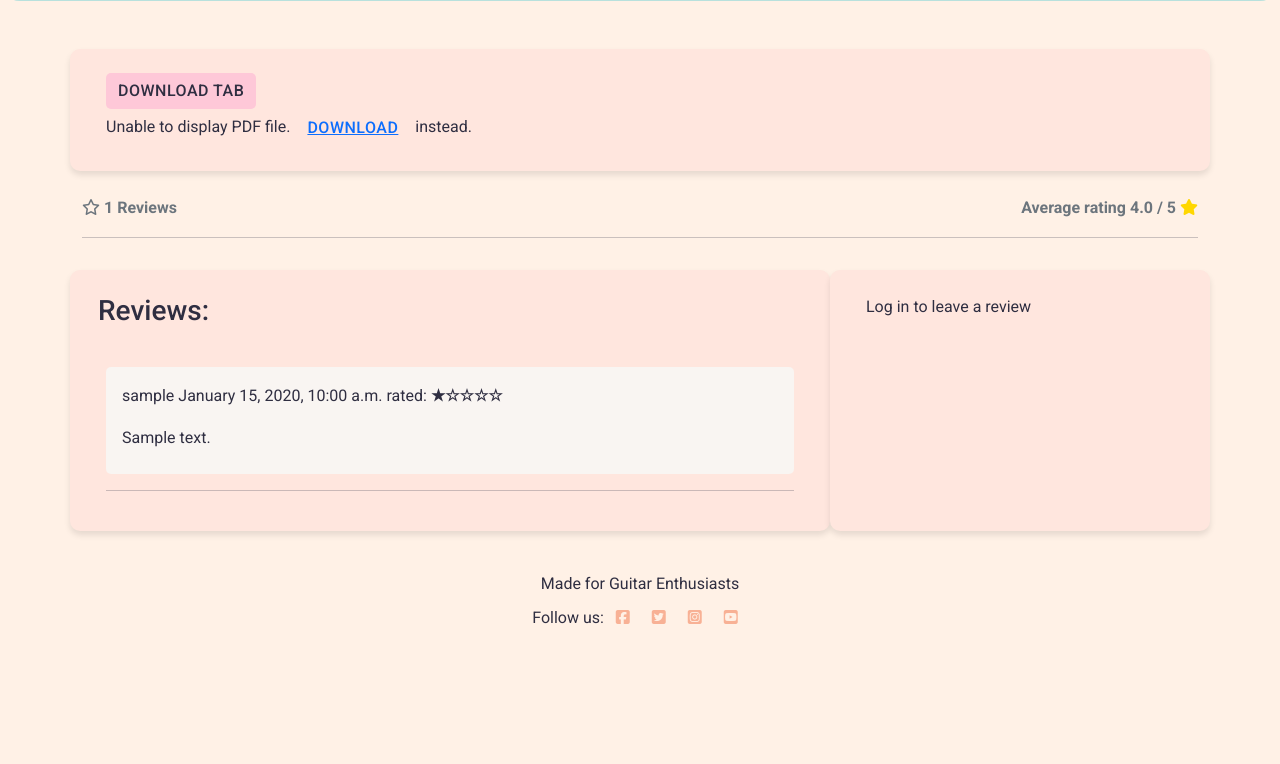
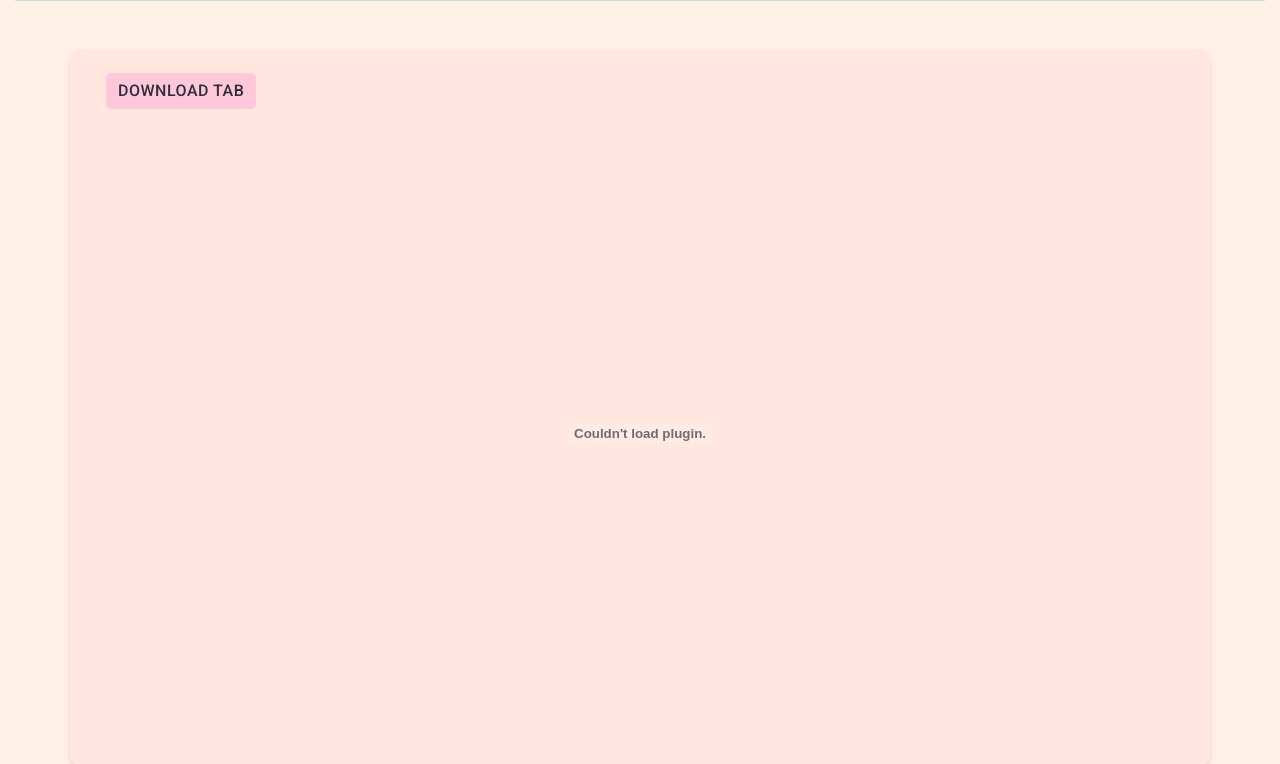
Before and after one commit to Oliver-Tommy/TabVault, a Django app: template tab/templates/tab/tab_detail.html in a window 1280 px wide. Shown: the part 486-1250 px from the top of the page. Before the commit the page ends 1110 px from the top, so only its background shows below. Run offline with Django 4.2, Linux system fonts and the light colour scheme; tables that the repository leaves empty hold one stand-in row (values such as "Sample post"); the template is opened without the code that fills it: values that come from a table or form of the project are taken from there, most other values are stand-ins (such as "Sample title", 1, 10 or a date in 2020); some libraries are stand-ins or nearby versions.

Commit message:
Remove child from object in tab_detail.html

```diff
--- a/tab/templates/tab/tab_detail.html
+++ b/tab/templates/tab/tab_detail.html
@@ -61,10 +61,6 @@
                     <p class="card-text">
                         <a href="{{ pdf }}" target="_blank" id="download-btn" class="btn">Download Tab</a>
                         <object class="mt-4 w-100" data="{{ pdf }}" height="600" type="application/pdf">
-                            <div>
-                                Unable to display PDF file.
-                                <a href="{{ pdf }}" class="btn btn-link">Download</a> instead.
-                            </div>
                         </object>
                     </p>
                 </div>
```
